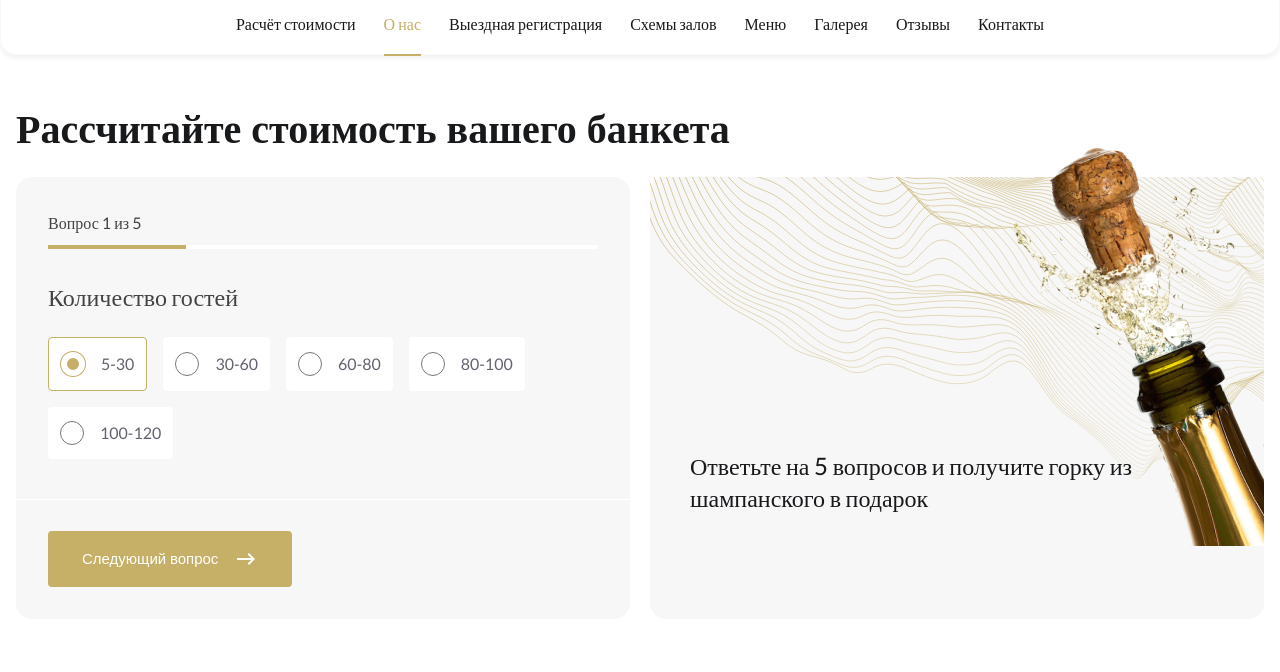
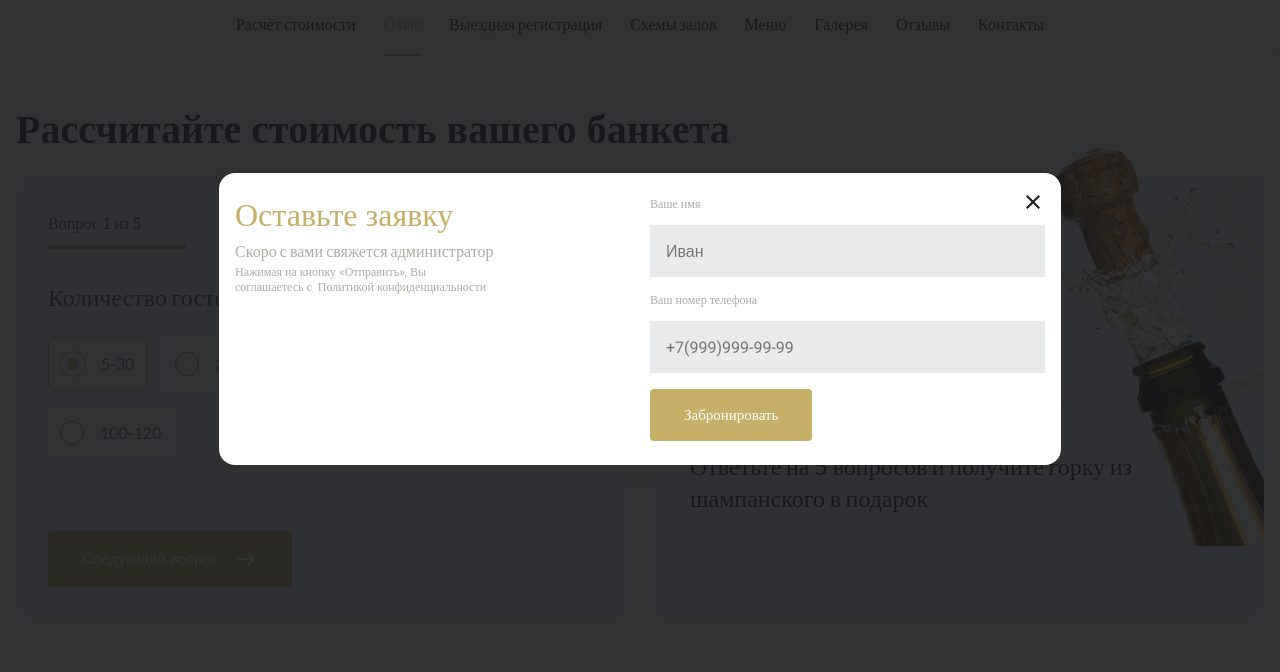
Before and after one commit to stas3112rus/stavropol-hotel, a website: page src/index.html in a window 1280 px wide. Shown: the part 91-763 px from the top of the page. Drawn offline with nearby package versions, Linux system fonts and the light colour scheme; files that its build step writes are made by us from their sources; files whose address does not match are found by name.

Commit message:
adaptive popup

```diff
--- a/src/index.html
+++ b/src/index.html
@@ -275,7 +275,7 @@
         <div class="Footer__copyright">© Hotel Stavropol, 2020</div>
       </div>
     </footer>
-    <section class="Popup">
+    <section class="Popup Popup_active">
       <div class="Card Popup__card">
         <div class="Popup__close">
           <img src="img/icons/close_24px.svg" alt="закрыть" />
@@ -300,6 +300,7 @@
                 name="name"
                 placeholder="Иван"
                 class="InputText"
+                required
               />
             </div>
             <div class="Popup__formItem">
@@ -311,6 +312,7 @@
                 class="InputText"
                 data-mask="+7(999)999-99-99"
                 placeholder="+7(999)999-99-99"
+                required
               />
             </div>
             <div class="Popup__button">
--- a/src/sass/components/_Popup.scss
+++ b/src/sass/components/_Popup.scss
@@ -19,7 +19,7 @@
   &__card {
     max-width: 842px;
     margin: 0 auto;
-    margin-top: 202px;
+    margin-top: 10px;
     background-color: $color-white;
     opacity: 1;
     position: relative;
@@ -35,10 +35,11 @@
   &__wrapper {
     display: flex;
     gap: 20px;
+    flex-direction: column;
   }
 
   &__description {
-    width: 50%;
+    width: 100%;
   }
 
   &__title {
@@ -58,14 +59,13 @@
 
   &__policy,
   &__link {
-    margin-top: 119px;
     color: $color-gray;
     font-size: 12px;
     font-family: Roboto;
     line-height: 15px;
   }
 
-  &__link {
+  &__pol &__link {
     text-decoration: underline;
 
     &:hover {
@@ -77,7 +77,7 @@
     display: flex;
     flex-direction: column;
     gap: 16px;
-    width: 50%;
+    width: 100%;
   }
 
   &__formItem {
@@ -93,3 +93,21 @@
     line-height: 15px;
   }
 }
+
+@media (min-width: 700px) {
+  .Popup {
+    &__card {
+      top: 50%;
+      transform: translateY(-50%);
+    }
+
+    &__wrapper {
+      flex-direction: row;
+    }
+
+    &__description,
+    &__form {
+      width: 50%;
+    }
+  }
+}
```
Also changed, not shown: dist/css/style.min.css, dist/index.html.
